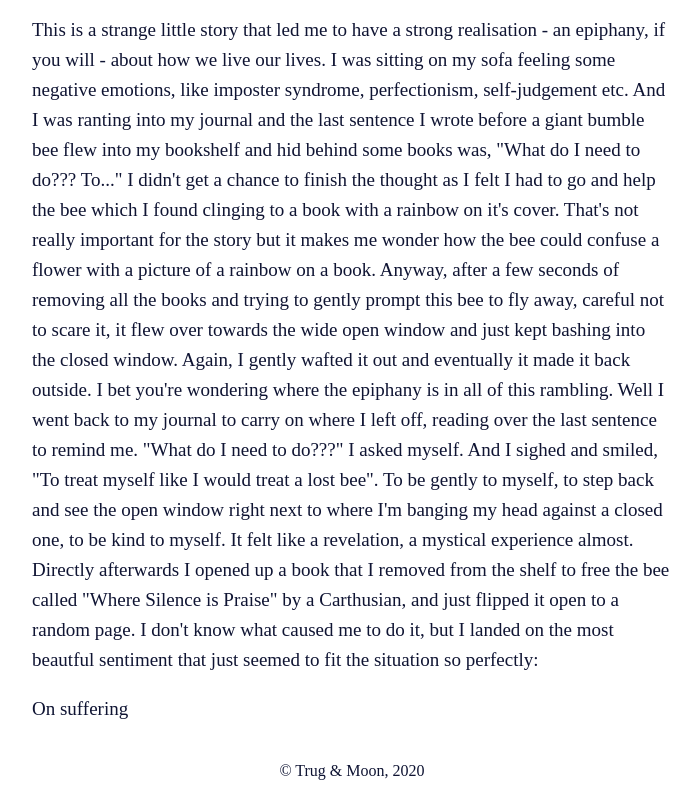
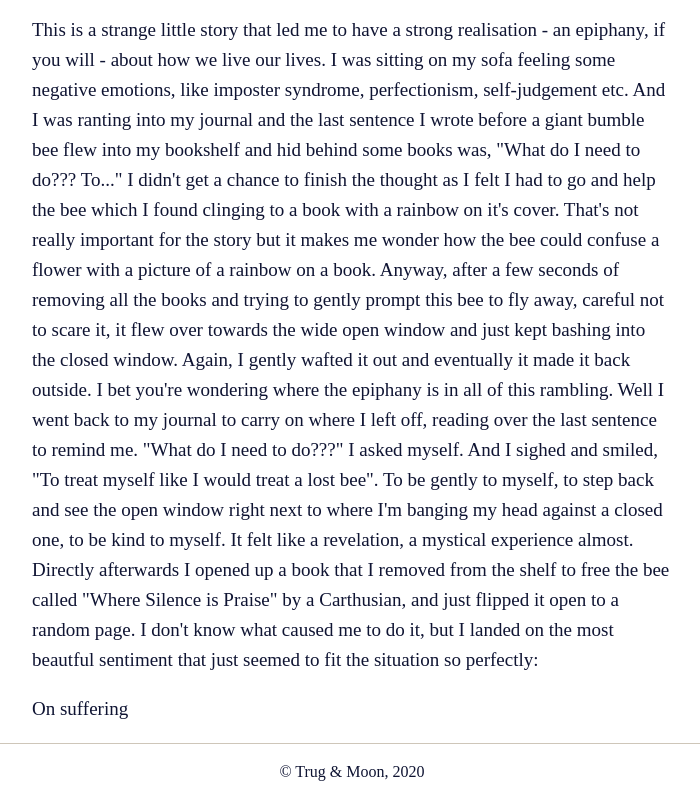
Before and after one commit to heatherstock/trugandmoon, a Gatsby site: page /articles/bee-bookshelf/ in a window 1280 px wide. Shown: the part 725-1525 px from the top of the page, without its empty margins (288-988 px from the left). Built offline with nearby package versions, Linux system fonts and the light colour scheme; Gatsby itself is replaced by a stand-in of ours; a web font is replaced by a local one.

Commit message:
Add border to footer

```diff
--- a/src/components/layout.js
+++ b/src/components/layout.js
@@ -12,17 +12,16 @@ const Wrapper = styled.div`
 @media (min-width: 600px) {
   margin: 0 36px;
 }
-  padding-bottom: 56px;
 `;
 
 const Footer = styled.footer`
-  position: absolute;
   display: flex;
   align-items: center;
   justify-content: center;
   bottom: 0;
   width: 100%;
   height: 56px;
+  border-top: 1px solid #cec6b9;
 `;
 
 const Layout = ({ children }) => {
@@ -46,8 +45,8 @@ const Layout = ({ children }) => {
       <Wrapper>
       <Header menuLinks={data.site.siteMetadata.menuLinks} siteTitle={data.site.siteMetadata.title} />
         <div>{children}</div>
+      <Footer>© Trug & Moon, {new Date().getFullYear()}</Footer>
       </Wrapper>
-      <Footer>© Trug & Moon, {new Date().getFullYear()}</Footer>
     </>
   )
 }
```
